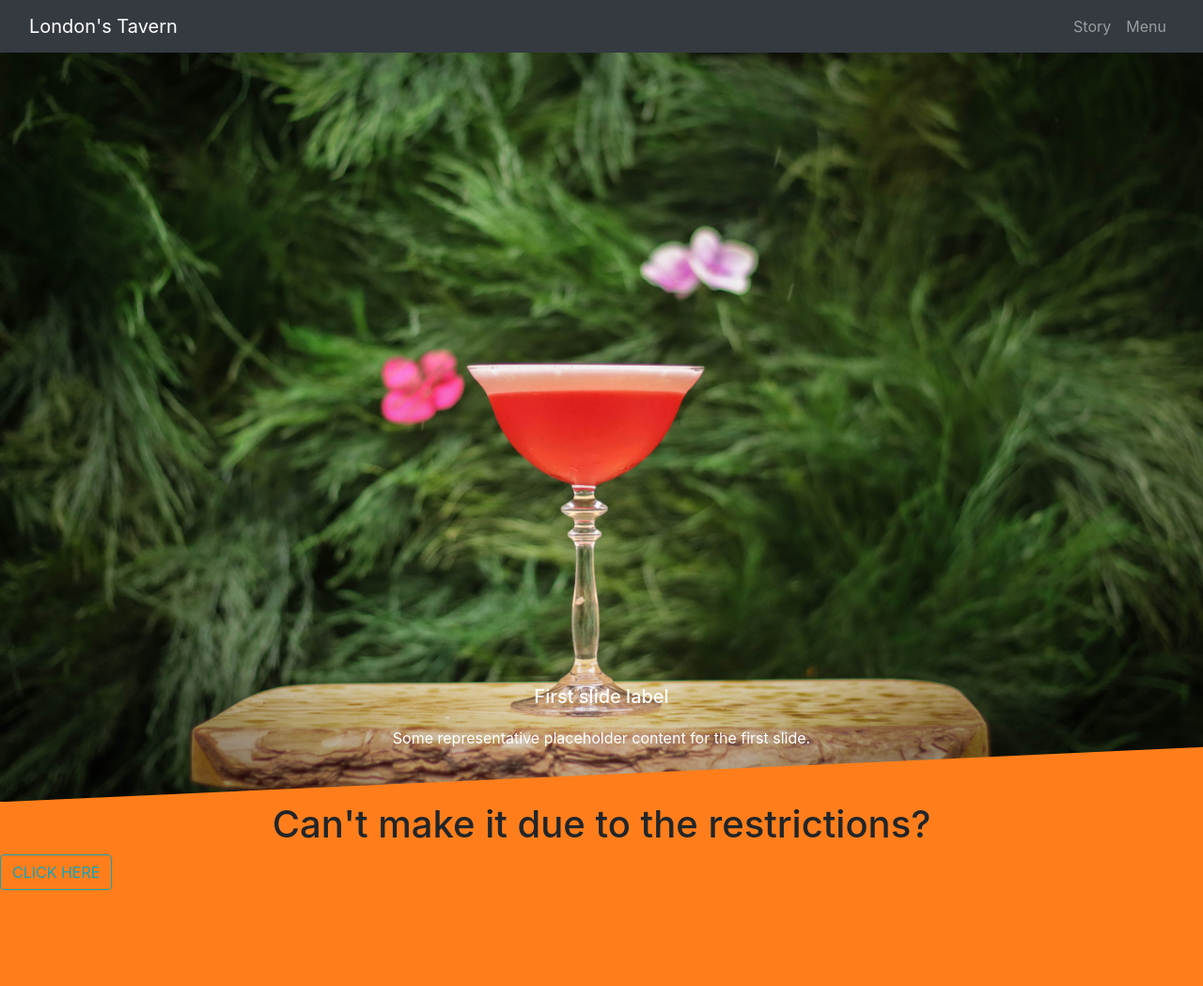
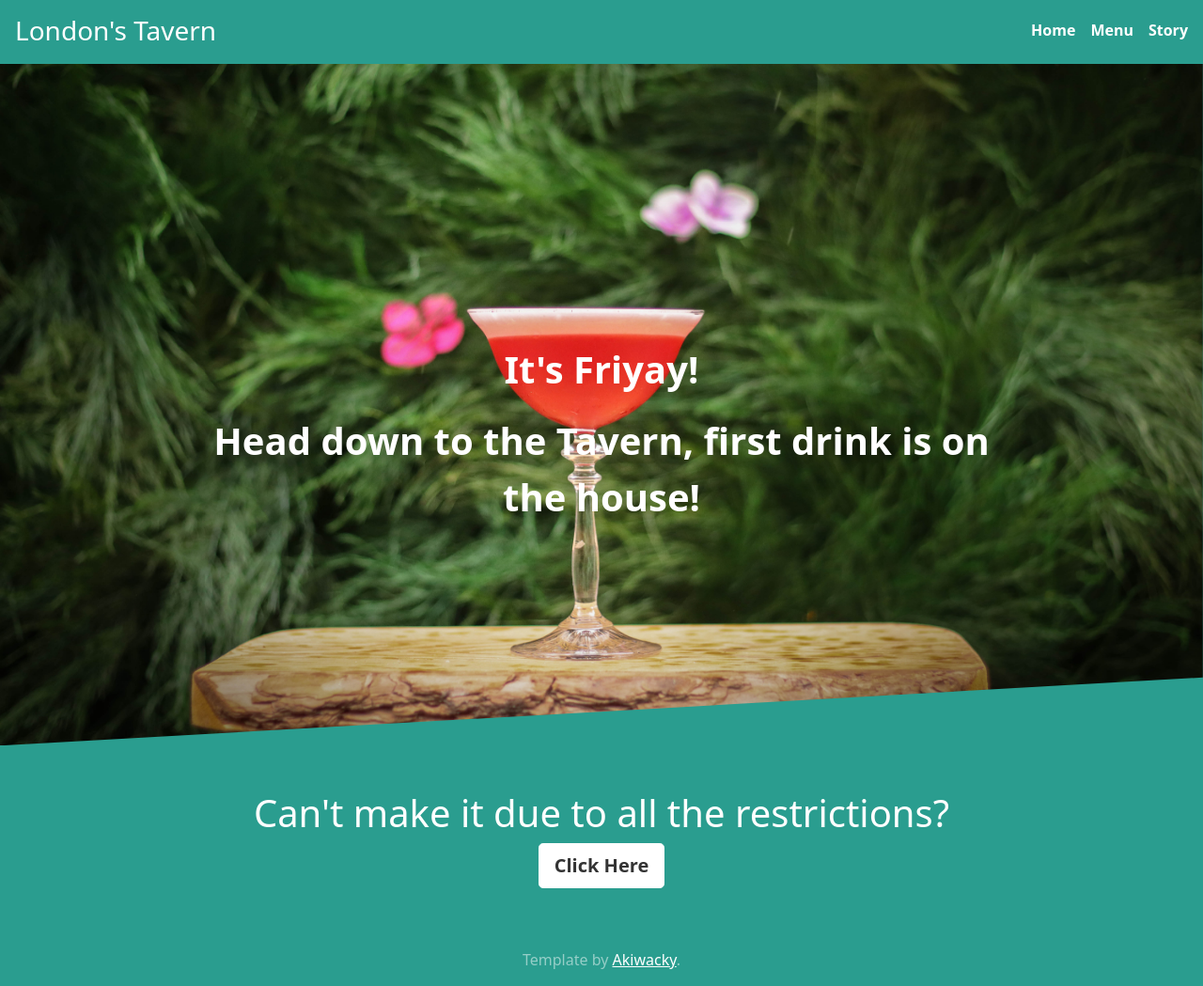
Before and after one commit to Akiwacky/Bar_App, a Flask app: page / in a window 1280 px wide. Shown: the whole page at 94% size. Before the commit the page ends 947 px from the top, so only its background shows below. Run offline with Flask 2, Linux system fonts and the light colour scheme; some libraries are stand-ins or nearby versions.

Commit message:
Initial Commit

```diff
--- a/main.py
+++ b/main.py
@@ -1,4 +1,4 @@
-from flask import Flask, render_template
+from flask import Flask, render_template, url_for
 from flask_bootstrap import Bootstrap
 
 app = Flask(__name__)
@@ -12,12 +12,12 @@ def home():
 
 @app.route('/story')
 def about_me():
-    pass
+    return render_template('story.html')
 
 
 @app.route('/menu', methods=['GET'])
 def menu_item():
-    pass
+    return render_template('menu.html')
 
 
 if __name__ == '__main__':
--- a/static/css/style.css
+++ b/static/css/style.css
@@ -1,42 +1,97 @@
+/*
+ * Globals
+ */
 
-h1 {
-    display: block;
-    margin-block-start: 0.67em;
-    margin-block-end: 0.67em;
-    margin-inline-start: 0px;
-    margin-inline-end: 0px;
+
+/* Custom default button */
+.btn-secondary,
+.btn-secondary:hover,
+.btn-secondary:focus {
+  color: #333;
+  text-shadow: none; /* Prevent inheritance from `body` */
 }
 
-h1 {
-    font-size: calc(1.375rem + 1.5vw);
+
+/*
+ * Base structure
+ */
+
+body {
+  background-color: #2a9d8f;
 }
 
-h1 {
-    margin-top: 0;
-    margin-bottom: .5rem;
-    font-width: 500;
-    line-height: 1.2;
-    text-align: center!important;
+.cover-container {
+  /*max-width: 42em;*/
 }
 
-.btn{
-    text-align: center!important;
+
+/*
+ * Header
+ */
+
+.nav-masthead .nav-link {
+  padding: .25rem 0;
+  font-weight: 700;
+  color: white;
+  background-color: transparent;
+  border-bottom: .25rem solid transparent;
+}
+
+.nav-masthead .nav-link:hover,
+.nav-masthead .nav-link:focus {
+  border-bottom-color: rgba(255, 255, 255, .25);
+}
+
+.nav-masthead .nav-link + .nav-link {
+  margin-left: 1rem;
+}
+
+.carousel-item {
+  margin-top: -10%;
+}
+
+.carousel-item{
+  position: relative;
+  -webkit-transform-style: preserve-3d;
+  -moz-transform-style: preserve-3d;
+  transform-style: preserve-3d;
+}
+.carousel-caption {
+  position: absolute;
+  font-weight: bold;
+  font-size: 40px;
+  top: 62%;
+  transform: translateY(-50%);
+  bottom: initial;
+}
+
+.section-container{
+  margin: 3rem;
+}
+
+
+/********************************** ID ****************************************************/
+
+#myCarousel {
+    clip-path: polygon(0px 0px, 100% 0px, 100% 90%, 0px 100%);
 }
 
 
 
-/*class*/
-.caption-c {
-    top: 50%;
-    transform: translateY(-50%);
-}
 
-.container-x{
-    background-color: #FF7E1B;
-    display: block;
-}
 
-/*ids*/
-#myCarousel {
-    clip-path: polygon(0px 0px, 100% 0px, 100% 93.1492%, 0px 100%);
-}
+    /*<style>*/
+    /*  .bd-placeholder-img {*/
+    /*    font-size: 1.125rem;*/
+    /*    text-anchor: middle;*/
+    /*    -webkit-user-select: none;*/
+    /*    -moz-user-select: none;*/
+    /*    user-select: none;*/
+    /*  }*/
+
+    /*  @media (min-width: 768px) {*/
+    /*    .bd-placeholder-img-lg {*/
+    /*      font-size: 3.5rem;*/
+    /*    }*/
+    /*  }*/
+    /*</style>*/
--- /dev/null
+++ b/templates/footer.html
@@ -0,0 +1,13 @@
+
+<footer class="mt-auto text-white-50">
+    <p>Template by <a href="#" class="text-white">Akiwacky</a>.</p>
+</footer>
+</div>
+
+<script src="https://cdn.jsdelivr.net/npm/bootstrap@5.0.0-beta3/dist/js/bootstrap.bundle.min.js" integrity="sha384-JEW9xMcG8R+pH31jmWH6WWP0WintQrMb4s7ZOdauHnUtxwoG2vI5DkLtS3qm9Ekf" crossorigin="anonymous"></script>
+<!--<script src="https://code.jquery.com/jquery-3.3.1.slim.min.js" integrity="sha384-q8i/X+965DzO0rT7abK41JStQIAqVgRVzpbzo5smXKp4YfRvH+8abtTE1Pi6jizo" crossorigin="anonymous"></script>-->
+<!--<script src="https://cdnjs.cloudflare.com/ajax/libs/popper.js/1.14.7/umd/popper.min.js" integrity="sha384-UO2eT0CpHqdSJQ6hJty5KVphtPhzWj9WO1clHTMGa3JDZwrnQq4sF86dIHNDz0W1" crossorigin="anonymous"></script>-->
+<!--<script src="https://stackpath.bootstrapcdn.com/bootstrap/4.3.1/js/bootstrap.min.js" integrity="sha384-JjSmVgyd0p3pXB1rRibZUAYoIIy6OrQ6VrjIEaFf/nJGzIxFDsf4x0xIM+B07jRM" crossorigin="anonymous"></script>-->
+
+</body>
+</html>
--- /dev/null
+++ b/templates/header.html
@@ -0,0 +1,29 @@
+<!doctype html>
+<html lang="en" class="h-100">
+  <head>
+    <meta charset="utf-8">
+    <meta name="viewport" content="width=device-width, initial-scale=1">
+    <meta name="description" content="">
+      <meta name="author" content="">
+    <title>London's Tavern</title>
+
+    <!-- Bootstrap core CSS -->
+<link href="https://cdn.jsdelivr.net/npm/bootstrap@5.0.0-beta3/dist/css/bootstrap.min.css" rel="stylesheet" integrity="sha384-eOJMYsd53ii+scO/bJGFsiCZc+5NDVN2yr8+0RDqr0Ql0h+rP48ckxlpbzKgwra6" crossorigin="anonymous">
+
+    <!-- Custom styles for this template -->
+    <link href="static/css/style.css" rel="stylesheet">
+
+  </head>
+  <body class="d-flex h-100 text-center text-white">
+
+<div class="cover-container d-flex w-100 h-100 mx-auto flex-column">
+  <header class="mb-auto p-3">
+    <div>
+      <h3 class="float-md-start mb-0">London's Tavern</h3>
+      <nav class="nav nav-masthead justify-content-center float-md-end">
+        <a class="nav-link" href="{{ url_for('home')}}">Home</a>
+        <a class="nav-link" href="{{ url_for('menu_item')}}">Menu</a>
+        <a class="nav-link" href="{{ url_for('about_me')}}">Story</a>
+      </nav>
+    </div>
+  </header>
--- a/templates/home.html
+++ b/templates/home.html
@@ -1,63 +1,22 @@
-<!doctype html>
-<html lang="en">
-  <head>
-    <!-- Required meta tags -->
-    <meta charset="utf-8">
-    <meta name="viewport" content="width=device-width, initial-scale=1, shrink-to-fit=no">
+{% include "header.html" %}
 
-    <link rel="stylesheet" href="static/css/style.css">
-    <!-- Bootstrap CSS -->
-    <link rel="stylesheet" href="https://stackpath.bootstrapcdn.com/bootstrap/4.3.1/css/bootstrap.min.css" integrity="sha384-ggOyR0iXCbMQv3Xipma34MD+dH/1fQ784/j6cY/iJTQUOhcWr7x9JvoRxT2MZw1T" crossorigin="anonymous">
-
-    <title>London's Tavern</title>
-  </head>
-  <body>
-
-<!--Header-->
-<header>
-  <nav class="navbar navbar-expand-md navbar-dark fixed-top bg-dark">
-    <div class="container-fluid">
-      <a class="navbar-brand" href="#">London's Tavern</a>
-      <button class="navbar-toggler collapsed" type="button" data-bs-toggle="collapse" data-bs-target="#navbarCollapse" aria-controls="navbarCollapse" aria-expanded="false" aria-label="Toggle navigation">
-        <span class="navbar-toggler-icon"></span>
-      </button>
-      <div class="navbar-collapse collapse justify-content-end" id="navbarCollapse" style="">
-        <ul class="navbar-nav me-auto mb-2 mb-md-0">
-          <li class="nav-item">
-            <a class="nav-link" href="#">Story</a>
-          </li>
-          <li class="nav-item">
-            <a class="nav-link" href="#">Menu</a>
-          </li>
-        </ul>
-      </div>
-    </div>
-  </nav>
-</header>
-
-<!--  main-->
-<div class="container-x">
-<!--Carousel-->
-<div id="myCarousel" class="carousel slide" data-bs-ride="carousel">
+<div id="myCarousel" class="carousel slide" data-ride="carousel">
   <div class="carousel-inner">
     <div class="carousel-item active">
-      <img src="static/imgs/drink1.jpg" class="d-block w-100" alt="Cocktail">
-            <div class="carousel-caption d-none d-md-block">
-        <h5 class="caption-c">First slide label</h5>
-        <p>Some representative placeholder content for the first slide.</p>
-      </div>
+        <img src="static/imgs/drink1.jpg" class="d-block w-100" alt="Cocktail">
+        <div class="carousel-caption">
+          <p>It's  Friyay!</p>
+          <p>Head down to the Tavern, first drink is on the house!</p>
+        </div>
     </div>
   </div>
 </div>
-<!--   Bottom Section -->
-  <h1>Can't make it due to the restrictions?</h1>
-  <button type="button" class="btn btn-outline-info">CLICK HERE</button>
-</div>
 
+  <main class="section-container">
+    <h1>Can't make it due to all the restrictions?</h1>
+    <p class="lead">
+      <a href="{{ url_for('menu_item')}}" class="btn btn-lg btn-secondary fw-bold border-white bg-white">Click Here</a>
+    </p>
+  </main>
 
-<!--Javascript-->
-<script src="https://code.jquery.com/jquery-3.3.1.slim.min.js" integrity="sha384-q8i/X+965DzO0rT7abK41JStQIAqVgRVzpbzo5smXKp4YfRvH+8abtTE1Pi6jizo" crossorigin="anonymous"></script>
-<script src="https://cdnjs.cloudflare.com/ajax/libs/popper.js/1.14.7/umd/popper.min.js" integrity="sha384-UO2eT0CpHqdSJQ6hJty5KVphtPhzWj9WO1clHTMGa3JDZwrnQq4sF86dIHNDz0W1" crossorigin="anonymous"></script>
-<script src="https://stackpath.bootstrapcdn.com/bootstrap/4.3.1/js/bootstrap.min.js" integrity="sha384-JjSmVgyd0p3pXB1rRibZUAYoIIy6OrQ6VrjIEaFf/nJGzIxFDsf4x0xIM+B07jRM" crossorigin="anonymous"></script>
-  </body>
-</html>
+{% include "footer.html" %}
--- /dev/null
+++ b/templates/menu.html
@@ -0,0 +1,6 @@
+{% include "header.html" %}
+
+
+
+
+{% include "footer.html" %}
```
Also changed, not shown: templates/story.html (added, +7 -0 lines), static/imgs/drink2.jpg (deleted), static/imgs/drink3.jpg (deleted), static/imgs/drink4.jpg (deleted), static/imgs/drink5.jpg (deleted).
